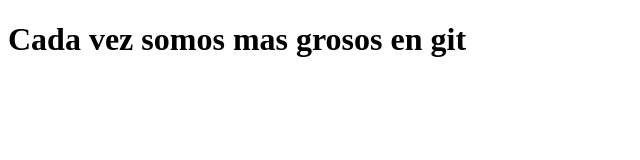
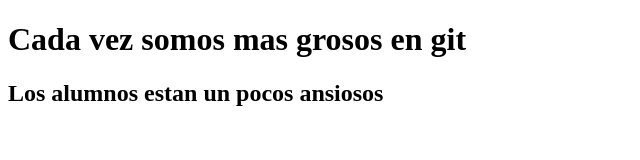
Before and after one commit to lecocchi/html, a plain HTML site: page index.html in a window 1280 px wide. Shown: the whole page, without its empty margins (0-640 px from the left). Drawn offline with Linux system fonts and the light colour scheme.

Commit message:
Agregamos un h2

```diff
--- a/index.html
+++ b/index.html
@@ -7,5 +7,6 @@
 </head>
 <body>
     <h1>Cada vez somos mas grosos en git</h1>
+    <h2>Los alumnos estan un pocos ansiosos</h2>
 </body>
 </html>
```
